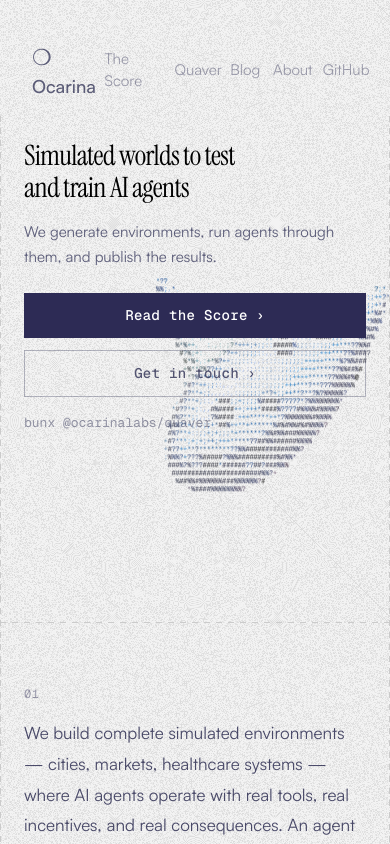
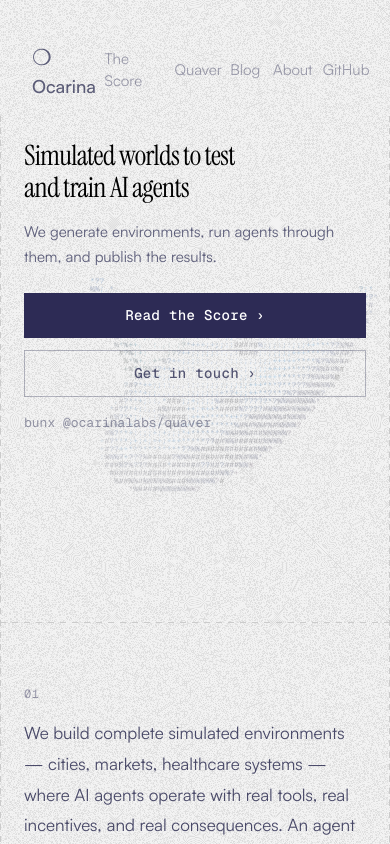
Before and after one commit to ocarinalabs/www, a Next.js app in the folder apps/web/: page / in a window 390 px wide. Shown: the top 844 px of the page. Built offline with nearby package versions, Linux system fonts and the light colour scheme; no server answers.

Commit message:
perf(home): stop dithered ocarina animation after 3 seconds

```diff
--- a/apps/web/app/(home)/components/dithered-ocarina.tsx
+++ b/apps/web/app/(home)/components/dithered-ocarina.tsx
@@ -150,7 +150,10 @@ export function DitheredOcarina() {
     }
 
     timeRef.current += 0.016;
-    animRef.current = requestAnimationFrame(render);
+
+    if (timeRef.current < 3) {
+      animRef.current = requestAnimationFrame(render);
+    }
   }, []);
 
   useEffect(() => {
@@ -199,7 +202,7 @@ export function DitheredOcarina() {
 
   return (
     <div className="pointer-events-none absolute inset-0 flex items-center justify-end overflow-hidden">
-      <div className="flex h-full w-[60%] translate-y-[4%] items-center justify-center">
+      <div className="flex h-full w-[80%] translate-y-[4%] items-center justify-center opacity-30 sm:w-[60%] sm:opacity-100">
         <canvas ref={canvasRef} />
       </div>
     </div>
```
